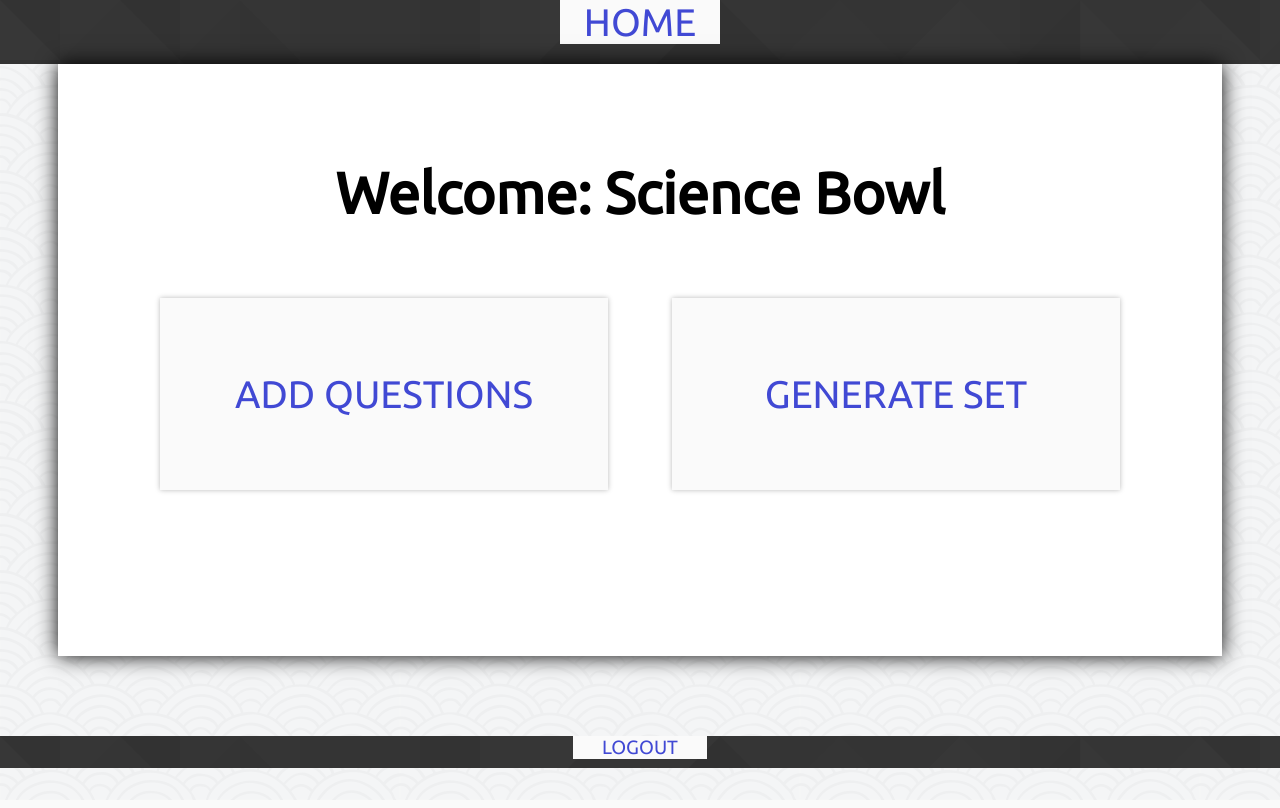
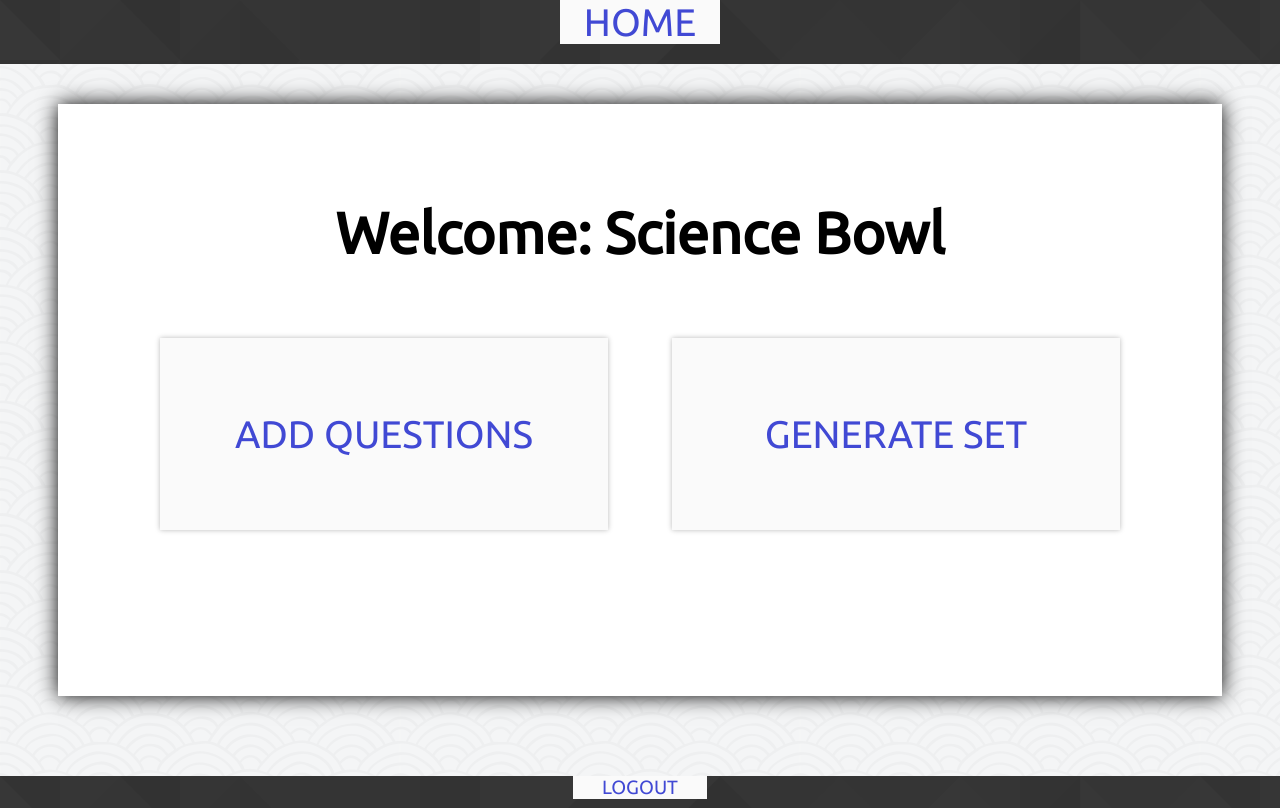
Before and after one commit to evanzhong/sciencebowl, a Django app: page / in a window 1280 px wide. Before the commit the page ends 768 px from the top, so only its background shows below. Run offline with Django 3.2, Linux system fonts and the light colour scheme; the visitor is signed in with stand-in values (Sample User, id 1).

Commit message:
Fixing footer to bottom of page

```diff
--- a/hello/templates/addquestions.html
+++ b/hello/templates/addquestions.html
@@ -8,6 +8,8 @@
 <link href='https://fonts.googleapis.com/css?family=Ubuntu' rel='stylesheet' type='text/css'>
 <style type="text/css">
 	body{
+		margin: 0;
+		height: 101vh;
 		background-image: url({% static 'test.png' %});
 		background-repeat: repeat;
 	}
--- a/hello/templates/index.html
+++ b/hello/templates/index.html
@@ -45,6 +45,7 @@
 	}
 	#content {
 		display: none;
+		margin-top: 5vh;
     	margin-left: auto;
     	margin-right: auto;
     	width: 75vw;
@@ -83,7 +84,6 @@
 
     /*Footer Styles*/
     footer{
-    	margin-top: 10vh;
     	background-image: url({% static 'pattern.jpg' %});
     	background-repeat: repeat;
 		height: 4vh;
@@ -91,6 +91,7 @@
     #logout{
     	margin-left: auto;
     	margin-right: auto;
+    	margin-top: 10vh;
 		vertical-align: middle;
 		width: 10.5vw;
 		height: 3.25vh;
```
